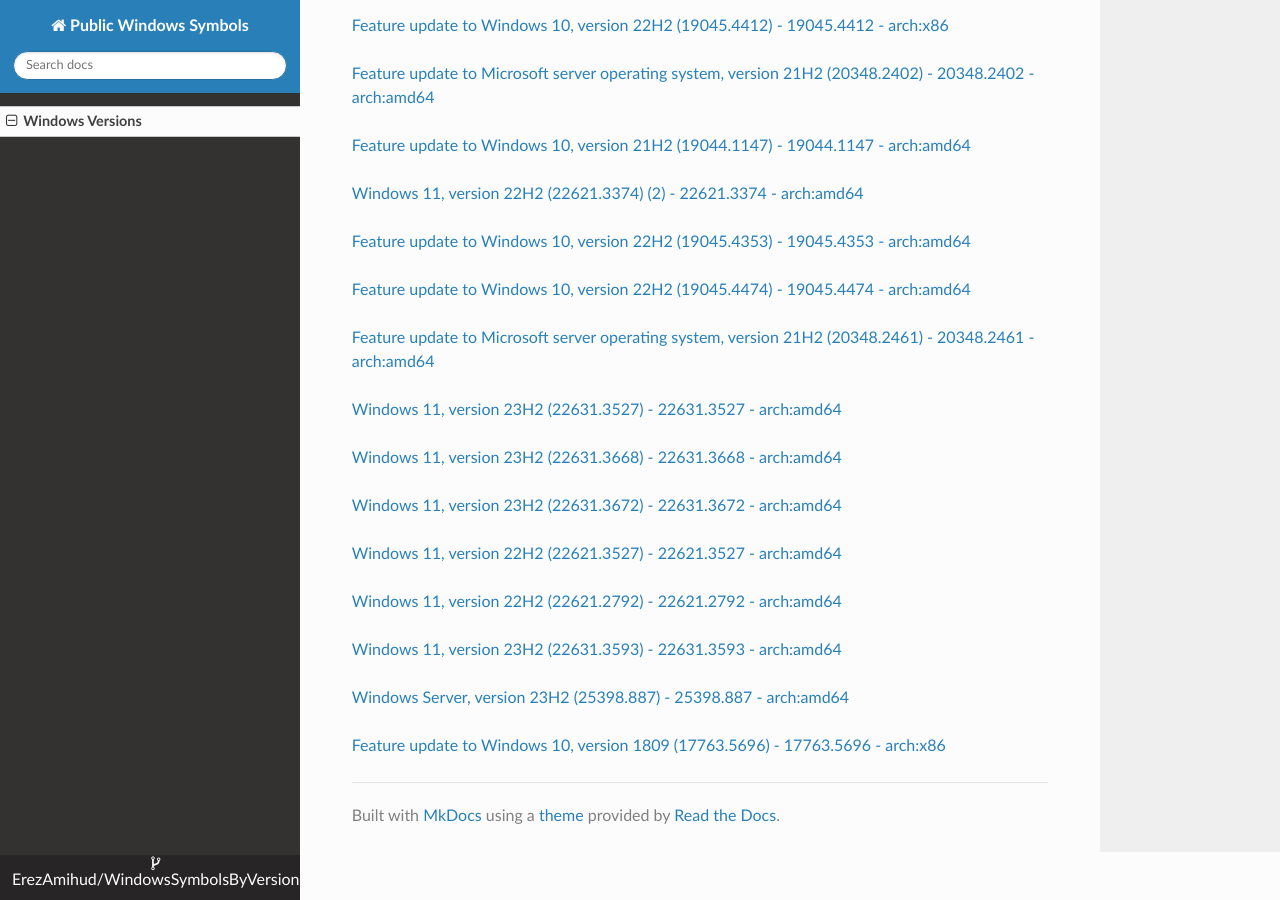
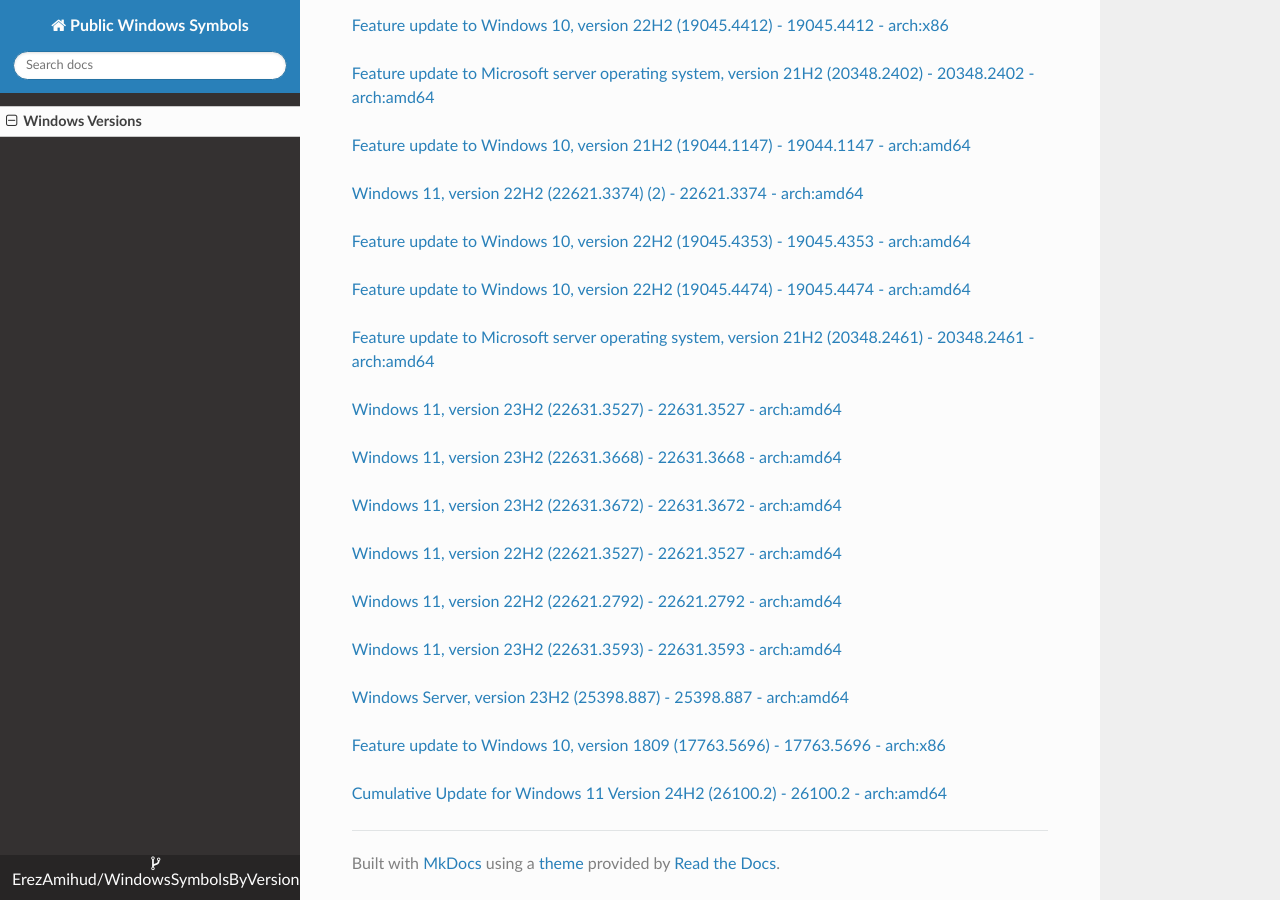
Before and after one commit to ErezAmihud/WindowsSymbolsByVersion, an MkDocs documentation site: the page built from docs/index.md, in a window 1280 px wide and 900 px high, scrolled down 14285 px. Built offline with MkDocs 1.6.1, drawn with Linux system fonts in a browser that asks for light colours; nearby versions of some CDN libraries.

Commit message:
Automated commit, add manifest for bb586e00-2b89-4654-9091-1d261f2f09e2

```diff
--- a/docs/index.md
+++ b/docs/index.md
@@ -760,3 +760,6 @@
 
 
 [Feature update to Windows 10, version 1809 (17763.5696) - 17763.5696 - arch:x86](https://github.com/ErezAmihud/WindowsSymbolsByVersion/blob/main/manifests/877caeca-6240-43ba-bb31-759d631fbce3.manifest)
+
+
+[Cumulative Update for Windows 11 Version 24H2 (26100.2) - 26100.2 - arch:amd64](https://github.com/ErezAmihud/WindowsSymbolsByVersion/blob/main/manifests/bb586e00-2b89-4654-9091-1d261f2f09e2.manifest)
```
Also changed, not shown: process_builds.json (+1 -1 lines), 1 other file.
